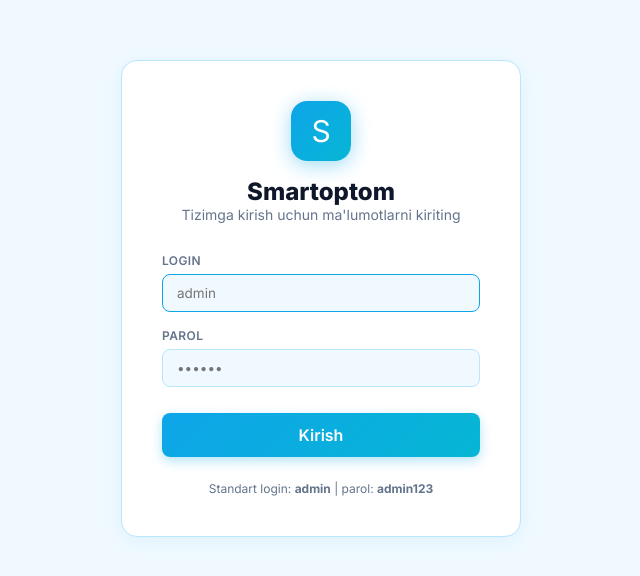
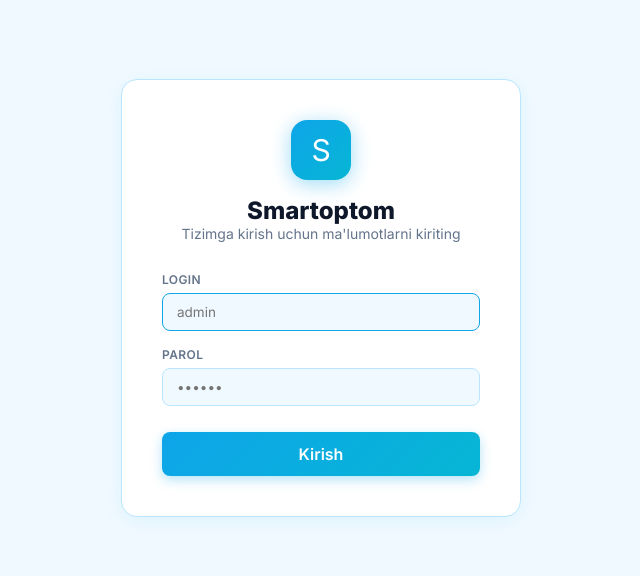
Before and after one commit to adikdeveloper/smartoptom, a React app in the folder frontend/: page /login in a window 1280 px wide. Shown: the part 102-678 px from the top of the page, without its empty margins (319-959 px from the left). Built offline with nearby package versions, Linux system fonts and the light colour scheme; no server answers; the HTML template or start-up script is replaced by a standard one.

Commit message:
Remove default credentials hint from login page

```diff
--- a/frontend/src/pages/Login.jsx
+++ b/frontend/src/pages/Login.jsx
@@ -69,9 +69,7 @@
             Kirish
           </button>
         </form>
-        <div style={{ textAlign: 'center', marginTop: 24, fontSize: 12, color: 'var(--text-3)' }}>
-          Standart login: <strong>admin</strong> | parol: <strong>admin123</strong>
-        </div>
+
       </div>
     </div>
   );
```
Also changed, not shown: 2 other files (tests, documents, lock files or other folders).
